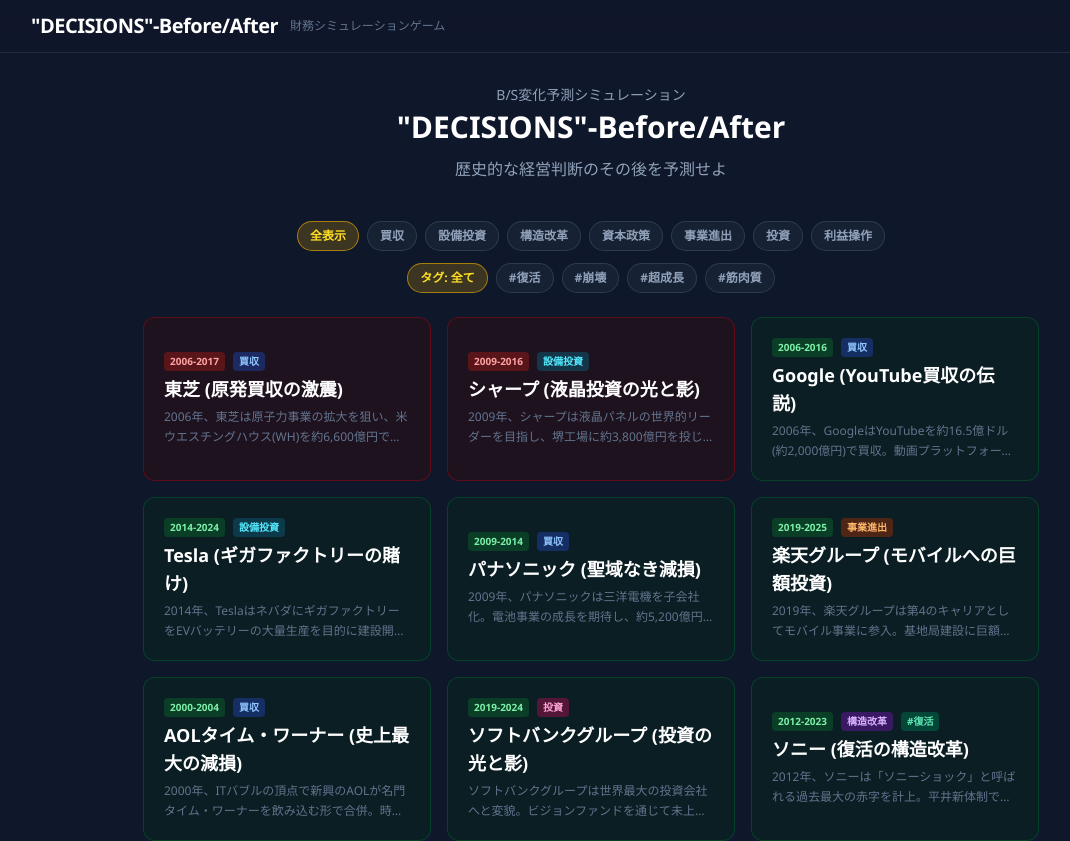
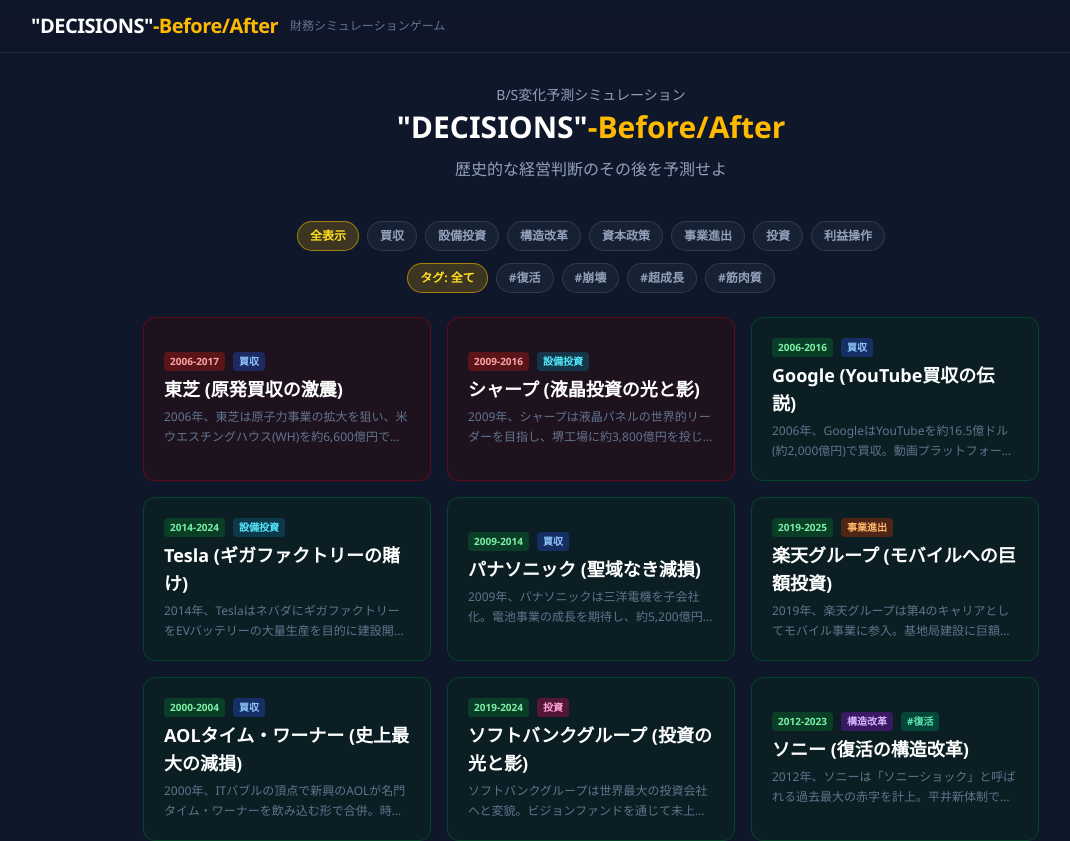
Before and after one commit to arakawak223/BS-rewind, a React (Vite) app: page / in a window 1280 px wide. Shown: the top 841 px of the page, without its empty margins (49-1119 px from the left). Built offline with nearby package versions, Linux system fonts and the light colour scheme.

Commit message:
style: -Before/Afterをアンバーゴールドに色変更
Co-Authored-By: Claude Opus 4.6 <noreply@anthropic.com>

```diff
--- a/src/App.jsx
+++ b/src/App.jsx
@@ -431,7 +431,7 @@ function App() {
               className="text-xl font-black text-white tracking-tight cursor-pointer hover:text-yellow-300 transition-colors"
               onClick={handleBackToSelect}
             >
-              "DECISIONS"-Before/After
+              "DECISIONS"<span className="text-amber-400">-Before/After</span>
             </h1>
             <span className="text-xs text-slate-500 hidden sm:inline">
               財務シミュレーションゲーム
@@ -478,7 +478,7 @@ function App() {
                   transition={{ delay: 0.05 }}
                   className="text-3xl font-black text-white mb-3"
                 >
-                  "DECISIONS"-Before/After
+                  "DECISIONS"<span className="text-amber-400">-Before/After</span>
                 </motion.h2>
                 <motion.p
                   initial={{ y: -10, opacity: 0 }}
@@ -799,7 +799,7 @@ function App() {
 
       {/* Footer */}
       <footer className="border-t border-slate-800 mt-16 py-6 text-center text-xs text-slate-600">
-        "DECISIONS"-Before/After - 歴史から学ぶ財務シミュレーション
+        "DECISIONS"<span className="text-amber-400">-Before/After</span> - 歴史から学ぶ財務シミュレーション
       </footer>
     </div>
   );
```
